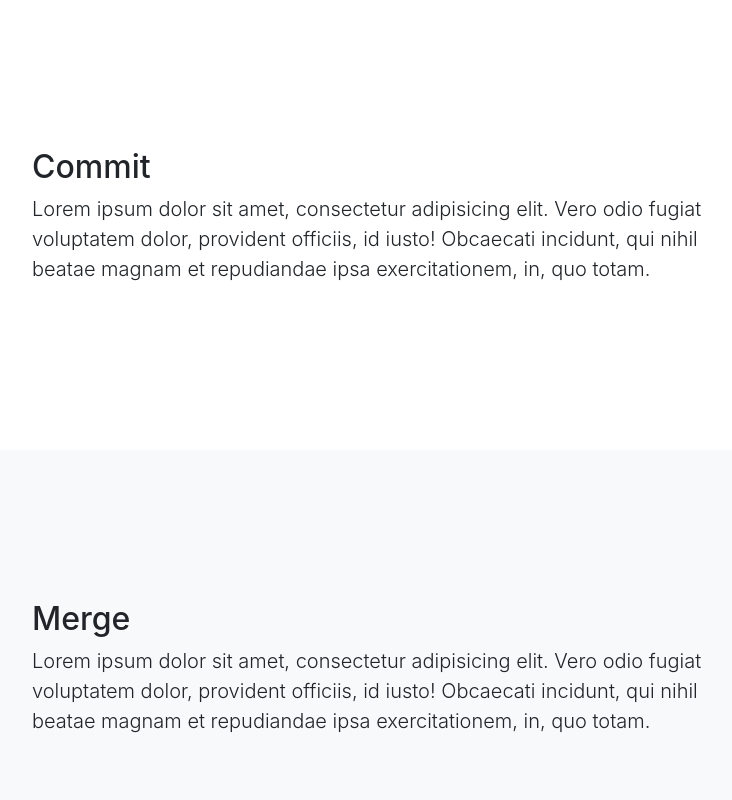
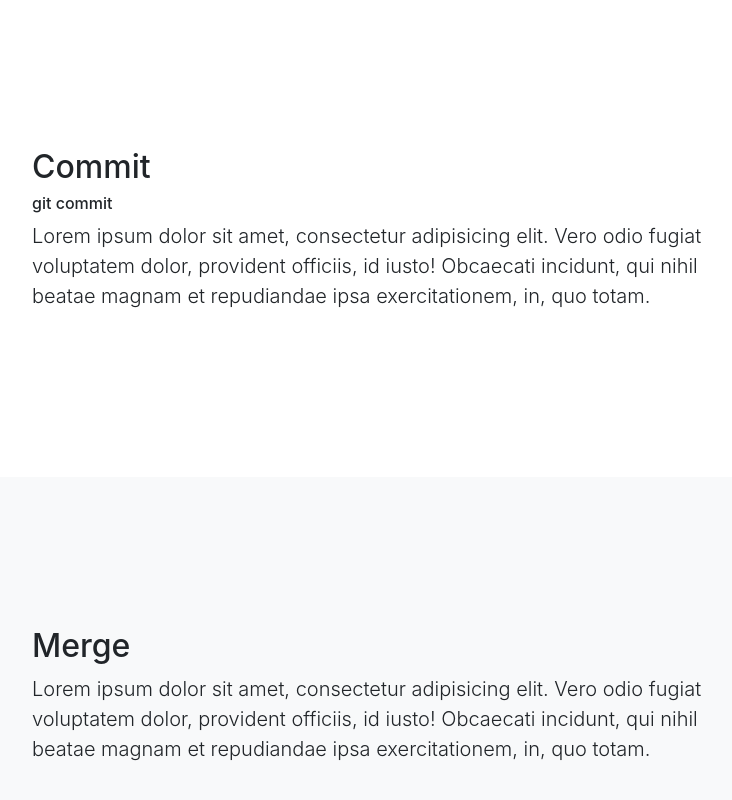
Before and after one commit to patisatori/GIT_CheatSheet_forDev, a website with bundled scripts: page index.html in a window 1280 px wide. Shown: the part 1802-2602 px from the top of the page, without its empty margins (243-975 px from the left). Built offline with nearby package versions, Linux system fonts and the light colour scheme.

Commit message:
update commit area

```diff
--- a/index.html
+++ b/index.html
@@ -110,6 +110,7 @@
       <div class="row">
         <div class="col-lg-8 mx-auto">
           <h2>Commit</h2>
+            <h6>git commit</h6>
           <p class="lead">Lorem ipsum dolor sit amet, consectetur adipisicing elit. Vero odio fugiat voluptatem dolor, provident officiis, id iusto! Obcaecati incidunt, qui nihil beatae magnam et repudiandae ipsa exercitationem, in, quo totam.</p>
         </div>
       </div>
```
